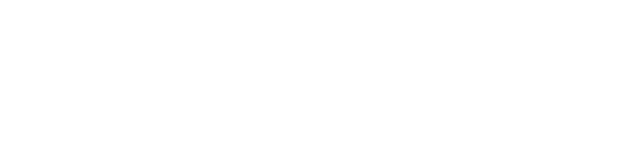
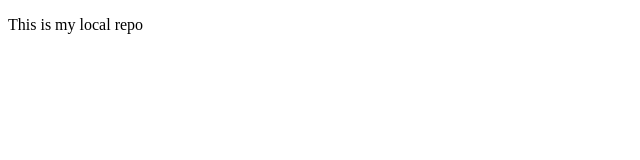
Before and after one commit to LokeshJavaDev/LocalRepo, a plain HTML site: page index.html in a window 1280 px wide. Shown: the whole page, without its empty margins (0-640 px from the left). Drawn offline with Linux system fonts and the light colour scheme.

Commit message:
Added some changes in the code

```diff
--- a/index.html
+++ b/index.html
@@ -5,6 +5,6 @@
     <title>Lokesh1</title>
 </head>
 <body>
-
+<p>This is my local repo</p>
 </body>
 </html>
--- /dev/null
+++ b/styles.css
@@ -0,0 +1,3 @@
+p {
+    color: red;
+}
```
